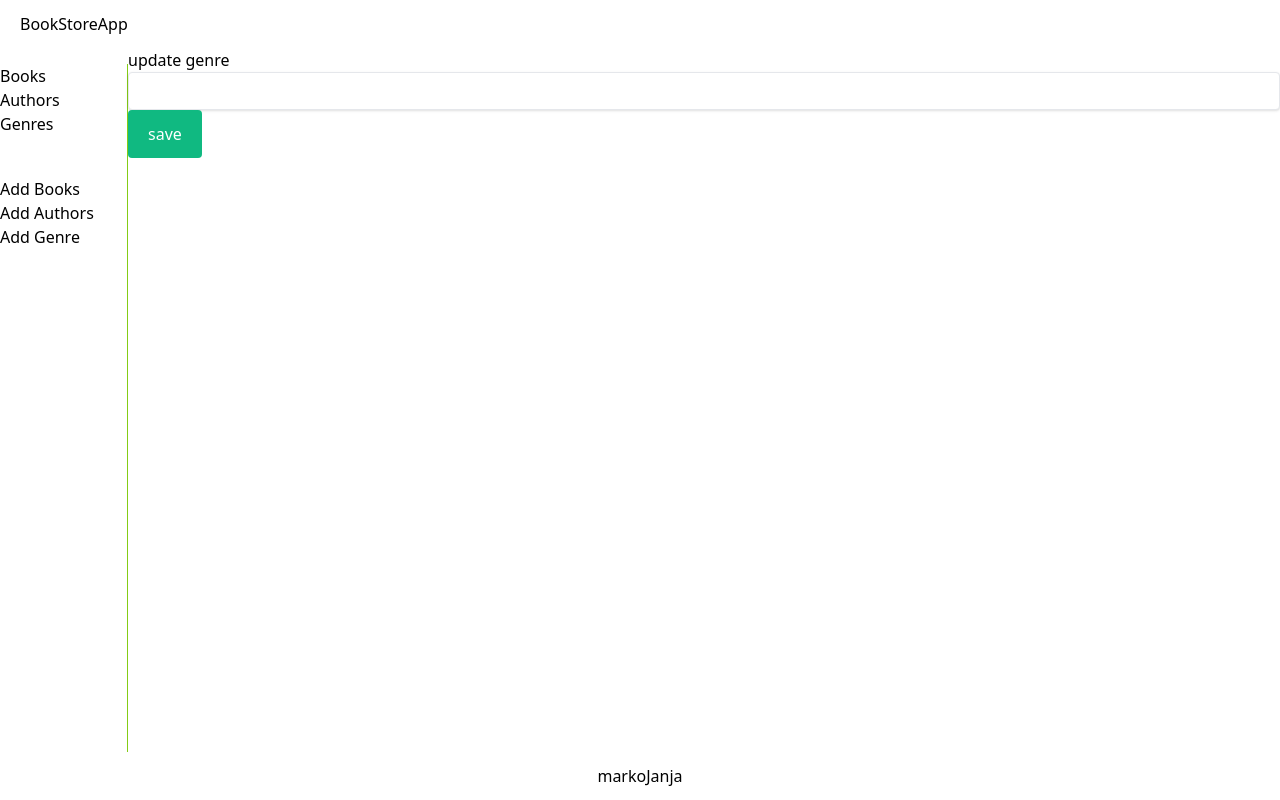
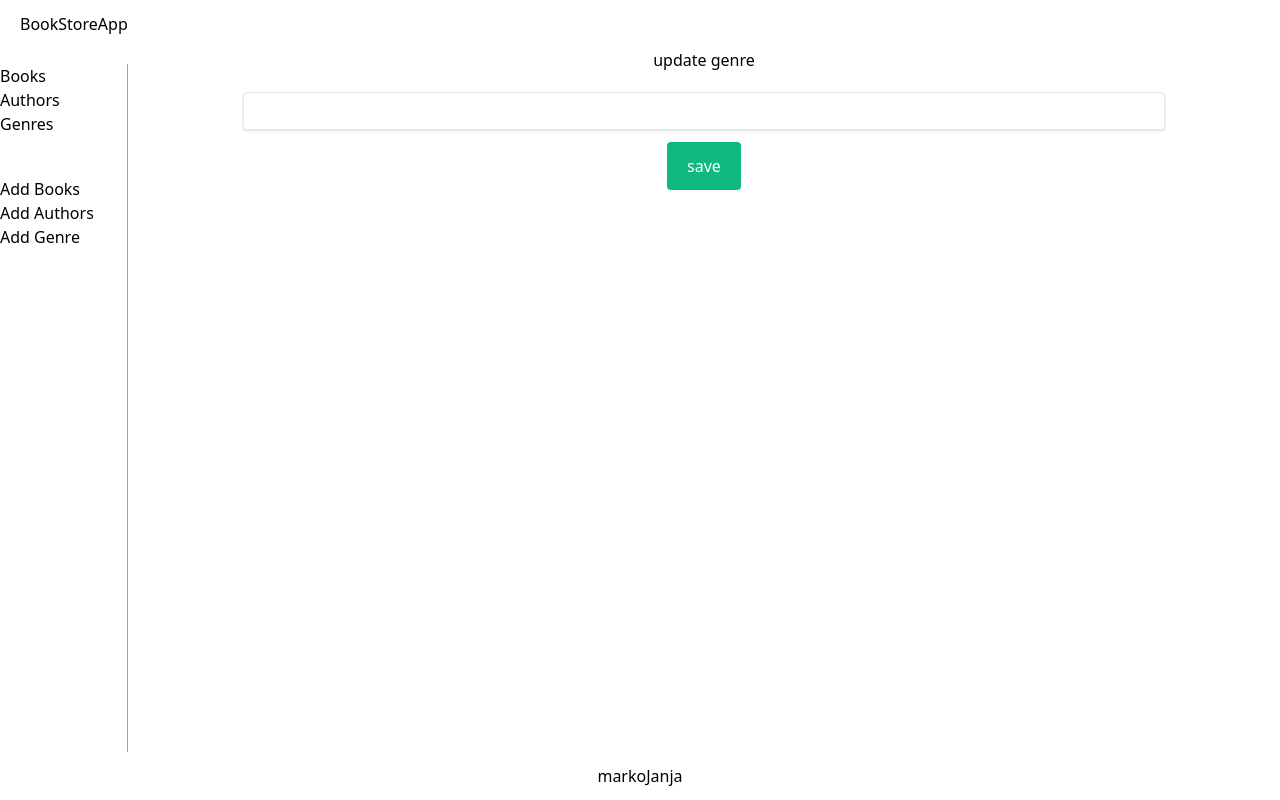
Before and after one commit to markojanja/bookstore_app, a React (Vite) app in the folder frontend/: page /genres/update/1 in a window 1280 px wide. Built offline with nearby package versions, Linux system fonts and the light colour scheme; no server answers.

Commit message:
refactoring forms

```diff
--- /dev/null
+++ b/frontend/src/components/BookForm.jsx
@@ -0,0 +1,84 @@
+/* eslint-disable react/prop-types */
+const BookForm = ({
+  handleSubmit,
+  setTitle,
+  setDescription,
+  setPages,
+  setGenre,
+  setAuthor,
+  title,
+  decsription,
+  pages,
+  genre,
+  author,
+  genres,
+  authors,
+  label,
+}) => {
+  return (
+    <form
+      className="flex flex-col gap-5 w-5/6 mx-auto py-2 px-3"
+      onSubmit={handleSubmit}
+    >
+      <input
+        className="shadow appearance-none border rounded w-full py-2 px-3 text-gray-700 leading-tight focus:outline-none focus:shadow-outline"
+        type="text"
+        name="title"
+        id="title"
+        value={title}
+        onChange={(e) => setTitle(e.target.value)}
+      />
+      <textarea
+        className="shadow appearance-none border rounded w-full py-2 px-3 text-gray-700 leading-tight focus:outline-none focus:shadow-outline min-h-52"
+        name="description"
+        id="description"
+        value={decsription}
+        onChange={(e) => setDescription(e.target.value)}
+      ></textarea>
+      <input
+        className="shadow appearance-none border rounded w-full py-2 px-3 text-gray-700 leading-tight focus:outline-none focus:shadow-outline"
+        type="number"
+        min={0}
+        value={pages}
+        onChange={(e) => setPages(e.target.value)}
+      />
+      <select
+        className="shadow appearance-none border rounded w-full py-2 px-3 text-gray-700 leading-tight focus:outline-none focus:shadow-outline"
+        name="genre"
+        id="genre"
+        onChange={(e) => setGenre(e.target.value)}
+        value={genre}
+      >
+        <option value={""}>select genre</option>
+        {genres.map((genre) => (
+          <option key={genre._id} value={genre._id}>
+            {genre.title}
+          </option>
+        ))}
+      </select>
+      <select
+        className="shadow appearance-none border rounded w-full py-2 px-3 text-gray-700 leading-tight focus:outline-none focus:shadow-outline"
+        name="author"
+        id="author"
+        onChange={(e) => setAuthor(e.target.value)}
+        value={author}
+      >
+        <option value={""}>select author</option>
+
+        {authors.map((author) => (
+          <option key={author._id} value={author._id}>
+            {author.firstName} {author.lastName}
+          </option>
+        ))}
+      </select>
+      <button
+        className="bg-emerald-500 text-white py-3 px-5 rounded self-center"
+        type="submit"
+      >
+        {label}
+      </button>
+    </form>
+  );
+};
+
+export default BookForm;
--- /dev/null
+++ b/frontend/src/components/GenreForm.jsx
@@ -0,0 +1,27 @@
+/* eslint-disable react/prop-types */
+const GenreForm = ({ handleFormSubmit, title, handleChange, label }) => {
+  return (
+    <form
+      className="flex flex-col gap-3 w-[80%] mx-auto"
+      onSubmit={handleFormSubmit}
+    >
+      <input
+        type="text"
+        name="title"
+        id="title"
+        value={title}
+        onChange={handleChange}
+        className="shadow appearance-none border rounded w-full py-2 px-3 text-gray-700 leading-tight focus:outline-none focus:shadow-outline"
+      />
+
+      <button
+        className="bg-emerald-500 text-white py-3 px-5 rounded self-center"
+        type="submit"
+      >
+        {label}
+      </button>
+    </form>
+  );
+};
+
+export default GenreForm;
--- a/frontend/src/pages/CreateBook.jsx
+++ b/frontend/src/pages/CreateBook.jsx
@@ -1,5 +1,6 @@
 import { useEffect, useState } from "react";
 import { useNavigate } from "react-router-dom";
+import BookForm from "../components/BookForm";
 
 const CreateBook = () => {
   const navigate = useNavigate();
@@ -66,65 +67,22 @@ const CreateBook = () => {
   return (
     <div className="flex flex-col gap-3 items-center justify-start pt-3">
       <h2>Add Book</h2>
-      <form
-        className="flex flex-col gap-5 w-5/6 mx-auto py-2 px-3"
-        onSubmit={handleSubmit}
-      >
-        <input
-          className="shadow appearance-none border rounded w-full py-2 px-3 text-gray-700 leading-tight focus:outline-none focus:shadow-outline"
-          type="text"
-          name="title"
-          id="title"
-          onChange={(e) => setTitle(e.target.value)}
-        />
-        <textarea
-          className="shadow appearance-none border rounded w-full py-2 px-3 text-gray-700 leading-tight focus:outline-none focus:shadow-outline min-h-52"
-          name="description"
-          id="description"
-          onChange={(e) => setDescription(e.target.value)}
-        ></textarea>
-        <input
-          className="shadow appearance-none border rounded w-full py-2 px-3 text-gray-700 leading-tight focus:outline-none focus:shadow-outline"
-          type="number"
-          min={0}
-          onChange={(e) => setPages(e.target.value)}
-        />
-        <select
-          className="shadow appearance-none border rounded w-full py-2 px-3 text-gray-700 leading-tight focus:outline-none focus:shadow-outline"
-          name="genre"
-          id="genre"
-          onChange={(e) => setGenre(e.target.value)}
-          value={genre}
-        >
-          <option value={""}>select genre</option>
-          {genres.map((genre) => (
-            <option key={genre._id} value={genre._id}>
-              {genre.title}
-            </option>
-          ))}
-        </select>
-        <select
-          className="shadow appearance-none border rounded w-full py-2 px-3 text-gray-700 leading-tight focus:outline-none focus:shadow-outline"
-          name="author"
-          id="author"
-          onChange={(e) => setAuthor(e.target.value)}
-          value={author}
-        >
-          <option value={""}>select author</option>
-
-          {authors.map((author) => (
-            <option key={author._id} value={author._id}>
-              {author.firstName} {author.lastName}
-            </option>
-          ))}
-        </select>
-        <button
-          className="bg-emerald-500 text-white py-3 px-5 rounded self-center"
-          type="submit"
-        >
-          AddBook
-        </button>
-      </form>
+      <BookForm
+        handleSubmit={handleSubmit}
+        setTitle={setTitle}
+        setDescription={setDescription}
+        setPages={setPages}
+        setGenre={setGenre}
+        setAuthor={setAuthor}
+        title={title}
+        description={description}
+        pages={pages}
+        genre={genre}
+        author={author}
+        genres={genres}
+        authors={authors}
+        label={"Add book"}
+      />
     </div>
   );
 };
--- a/frontend/src/pages/CreateGenre.jsx
+++ b/frontend/src/pages/CreateGenre.jsx
@@ -1,10 +1,14 @@
 import { useState } from "react";
 import { useNavigate } from "react-router-dom";
+import GenreForm from "../components/GenreForm";
 
 const CreateGenre = () => {
   const [title, setTitle] = useState("");
   const navigate = useNavigate();
 
+  const handleChange = (e) => {
+    setTitle(e.target.value);
+  };
   const handleFormSubmit = async (e) => {
     e.preventDefault();
     try {
@@ -21,27 +25,14 @@ const CreateGenre = () => {
     }
   };
   return (
-    <div className="flex flex-col items-center justify-center gap-5">
+    <div className="flex flex-col items-center justify-start gap-5">
       <h2>Add genre</h2>
-      <form
-        className="flex flex-col gap-3 w-[80%] mx-auto"
-        onSubmit={handleFormSubmit}
-      >
-        <input
-          type="text"
-          name="title"
-          id="title"
-          onChange={(e) => setTitle(e.target.value)}
-          className="shadow appearance-none border rounded w-full py-2 px-3 text-gray-700 leading-tight focus:outline-none focus:shadow-outline"
-        />
-
-        <button
-          className="bg-emerald-500 text-white py-3 px-5 rounded self-center"
-          type="submit"
-        >
-          Add genre
-        </button>
-      </form>
+      <GenreForm
+        handleFormSubmit={handleFormSubmit}
+        title={title}
+        handleChange={handleChange}
+        label="Add genre"
+      />
     </div>
   );
 };
--- /dev/null
+++ b/frontend/src/pages/UpdateBook.jsx
@@ -0,0 +1,46 @@
+import { useState, useEffect } from "react";
+import BookForm from "../components/BookForm";
+
+const UpdateBook = () => {
+  const [title, setTitle] = useState("");
+  const [description, setDescription] = useState("");
+  const [pages, setPages] = useState("");
+  const [genre, setGenre] = useState("");
+  const [author, setAuthor] = useState("");
+
+  const [genres, setGenres] = useState([]);
+  const [authors, setAuthors] = useState([]);
+
+  useEffect(() => {
+    setAuthors([]);
+    setGenres([]);
+  }, []);
+
+  const handleSubmit = (e) => {
+    e.preventDefault();
+    console.log("hello");
+  };
+  return (
+    <div>
+      <h2>Update Book</h2>
+      <BookForm
+        handleSubmit={handleSubmit}
+        setTitle={setTitle}
+        setDescription={setDescription}
+        setPages={setPages}
+        setGenre={setGenre}
+        setAuthor={setAuthor}
+        title={title}
+        description={description}
+        pages={pages}
+        genre={genre}
+        author={author}
+        genres={genres}
+        authors={authors}
+        label={"Save"}
+      />
+    </div>
+  );
+};
+
+export default UpdateBook;
--- a/frontend/src/pages/UpdateGenre.jsx
+++ b/frontend/src/pages/UpdateGenre.jsx
@@ -1,5 +1,6 @@
 import { useEffect, useState } from "react";
 import { useParams, useNavigate } from "react-router-dom";
+import GenreForm from "../components/GenreForm";
 
 const UpdateGenre = () => {
   const [title, setTitle] = useState("");
@@ -46,24 +47,14 @@ const UpdateGenre = () => {
 
   return (
     <div>
-      <div>
+      <div className="flex flex-col items-center justify-start gap-5">
         <h2>update genre</h2>
-        <form onSubmit={handleFormSubmit}>
-          <input
-            className="shadow appearance-none border rounded w-full py-2 px-3 text-gray-700 leading-tight focus:outline-none focus:shadow-outline"
-            type="text"
-            value={title}
-            name="title"
-            id="title"
-            onChange={handleChange}
-          />
-          <button
-            className="bg-emerald-500 text-white py-3 px-5 rounded self-center"
-            type="submit"
-          >
-            save
-          </button>
-        </form>
+        <GenreForm
+          handleChange={handleChange}
+          handleFormSubmit={handleFormSubmit}
+          title={title}
+          label="save"
+        />
       </div>
     </div>
   );
```
